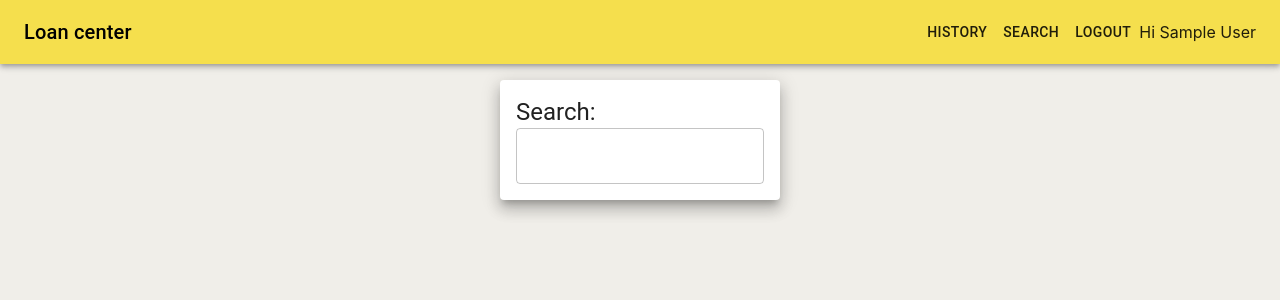
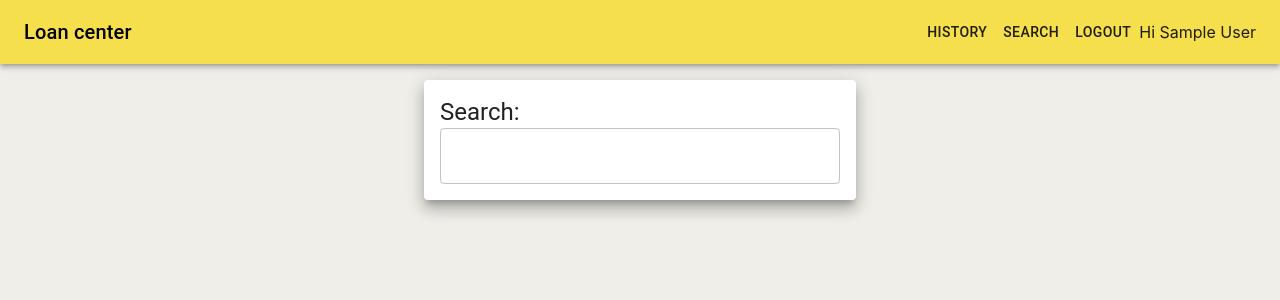
Before and after one commit to GregoryWasz/Loan-center-frontend, a React (Create React App) app: page /search in a window 1280 px wide. Shown: the top 300 px of the page. Built offline with nearby package versions, Linux system fonts and the light colour scheme; sample sign-in values are in the browser's storage.

Commit message:
Changed min width

```diff
--- a/src/components/Search.jsx
+++ b/src/components/Search.jsx
@@ -11,6 +11,7 @@ const useStyles = makeStyles((theme) => ({
     display: "flex",
     justifyContent: "center",
     flexDirection: "column",
+    minWidth: "25rem",
   },
   wrapper: {
     padding: "0.25rem",
```
